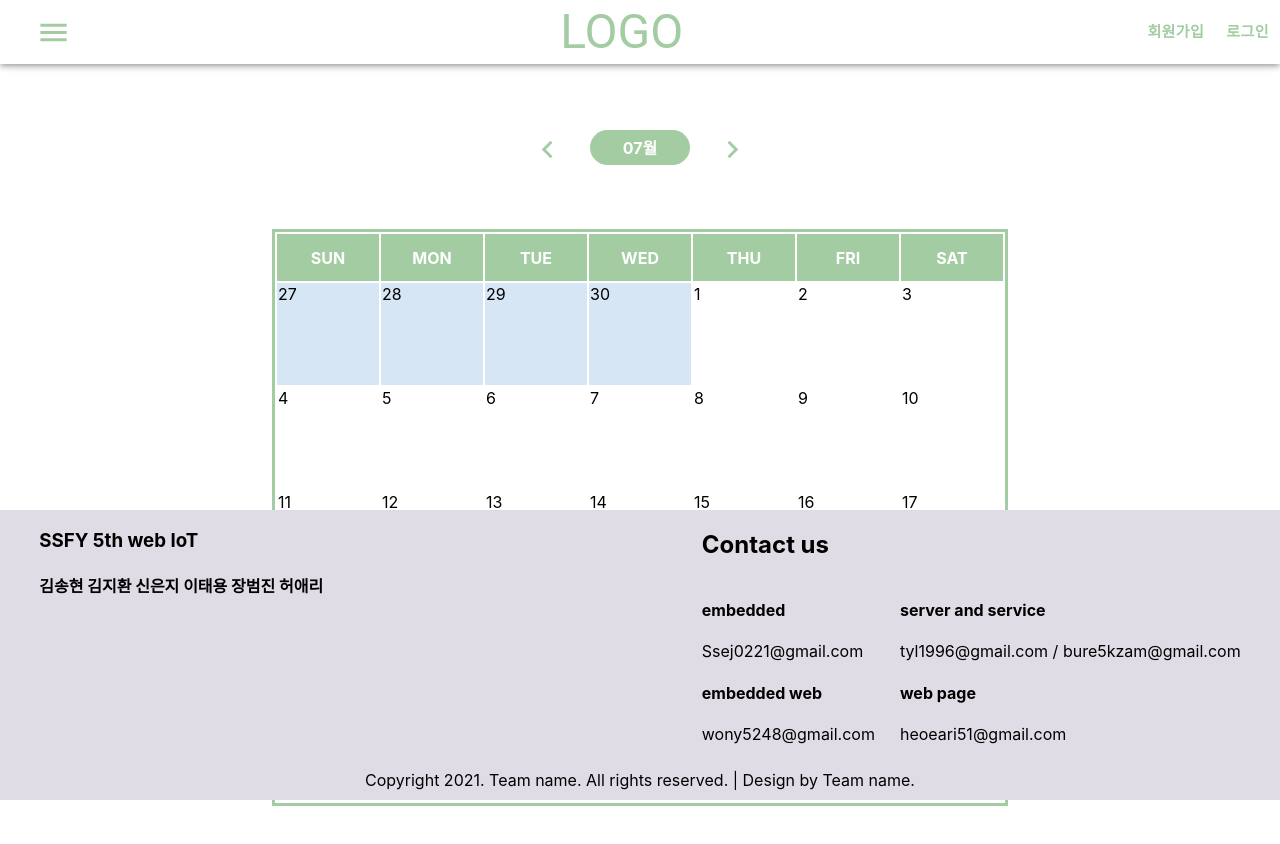
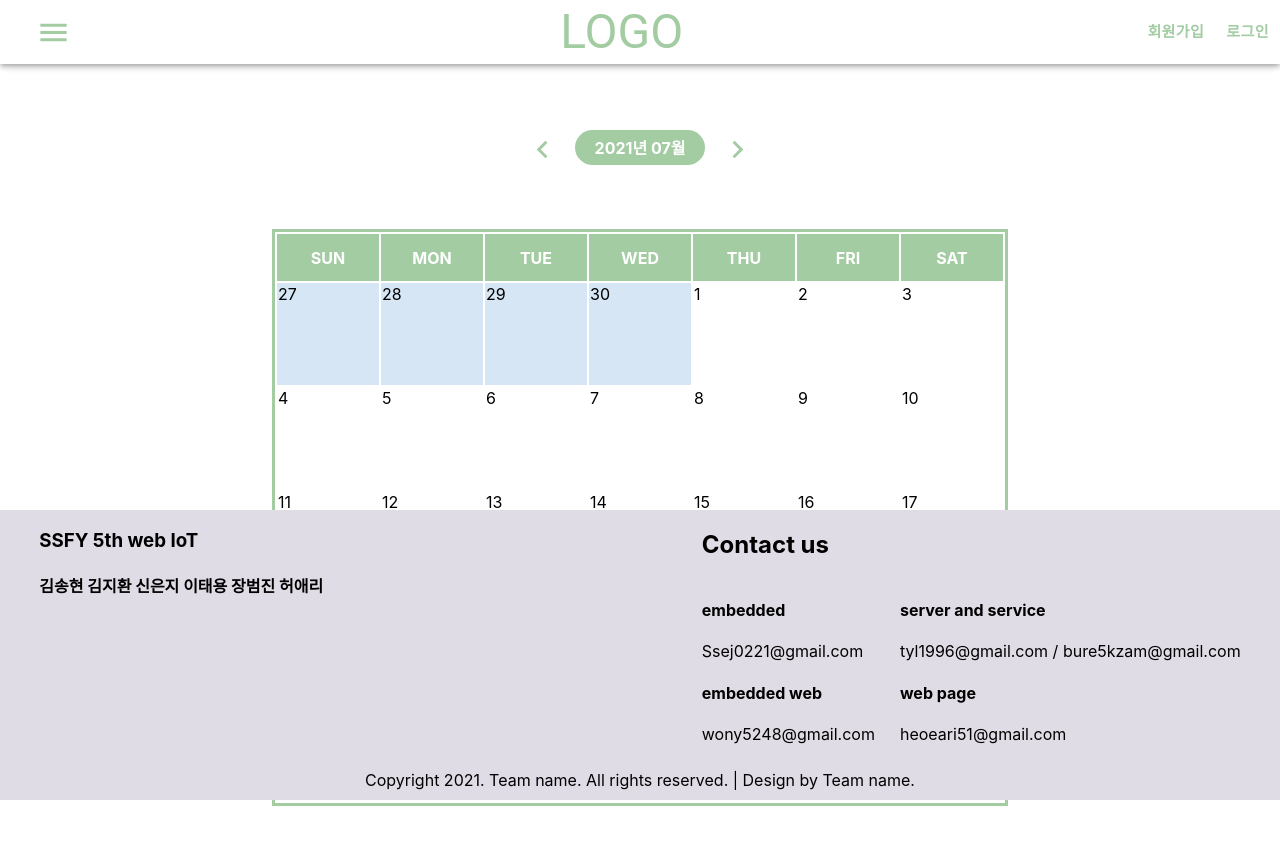
Before and after one commit to wony5248/SSAFYEnS, a React (Create React App) app in the folder frontend/: page /plan in a window 1280 px wide. Shown: the top 844 px of the page. Built offline with nearby package versions, Linux system fonts and the light colour scheme.

Commit message:
fix/calendar/month

```diff
--- a/frontend/src/components/calendar/month/index.js
+++ b/frontend/src/components/calendar/month/index.js
@@ -17,7 +17,7 @@ const Month = () =>{
     };
 
     const firstWeek = today.clone().startOf('month').week();
-    const lastWeek = today.clone().endOf('month').week === 1 ? 53 : today.clone().endOf('month').week();
+    let lastWeek = today.clone().endOf('month').week === 1 ? 53 : today.clone().endOf('month').week();
 
     const weeks = ['SUN', 'MON', 'TUE', 'WED', 'THU', 'FRI', 'SAT'];
 
@@ -31,9 +31,19 @@ const Month = () =>{
         return result;
     };
 
+    const onClickDate = () =>{
+        // test code
+        alert('TEST CODE');
+    };
+
     const dateArr = () =>{
         let result = [];
         let week = firstWeek;
+        // firstWeek가 lastWeek보다 큰 경우는 12월만 존재한다.
+        if (firstWeek > lastWeek){
+            lastWeek = 53;
+        }
+
         for (week; week <=lastWeek; week++) {
             result = result.concat(
                 <tr key = {week} >
@@ -43,7 +53,7 @@ const Month = () =>{
 
                             if (moment().format('YYYYMMDD') === days.format('YYYYMMDD')) {
                                 return(
-                                    <td key={index} style={{color:'#A3CCA3', width: '100px', height: '100px', verticalAlign: 'top'}}>
+                                    <td key={index} style={{color:'#A3CCA3', width: '100px', height: '100px', verticalAlign: 'top'}}  onClick={onClickDate}>
                                         <span>{days.format('D')}</span>
                                     </td>
                                 );
@@ -55,7 +65,7 @@ const Month = () =>{
                                 );
                             }else{
                                 return (
-                                    <td key = {index} style = {{width: '100px', height: '100px', verticalAlign: 'top'}}>
+                                    <td key = {index} style = {{width: '100px', height: '100px', verticalAlign: 'top'}} onClick={onClickDate}>
                                         <span>{days.format('D')}</span>
                                     </td>
                                 );
@@ -79,9 +89,9 @@ const Month = () =>{
                         </IconButton>
                     </Grid>
                     <Grid item >
-                        <div style={{background:'#A3CCA3', width:'100px', height:'30px', textAlign:'center',
+                        <div style={{background:'#A3CCA3', width:'130px', height:'30px', textAlign:'center',
                         paddingTop:'5px', marginTop : '10px', borderRadius:45, color:'#ffffff', fontWeight:'bold'}}>
-                            {today.format('MM월')}
+                            {today.format('YYYY년 MM월')}
                         </div>
                     </Grid>
                     <Grid item>
```
